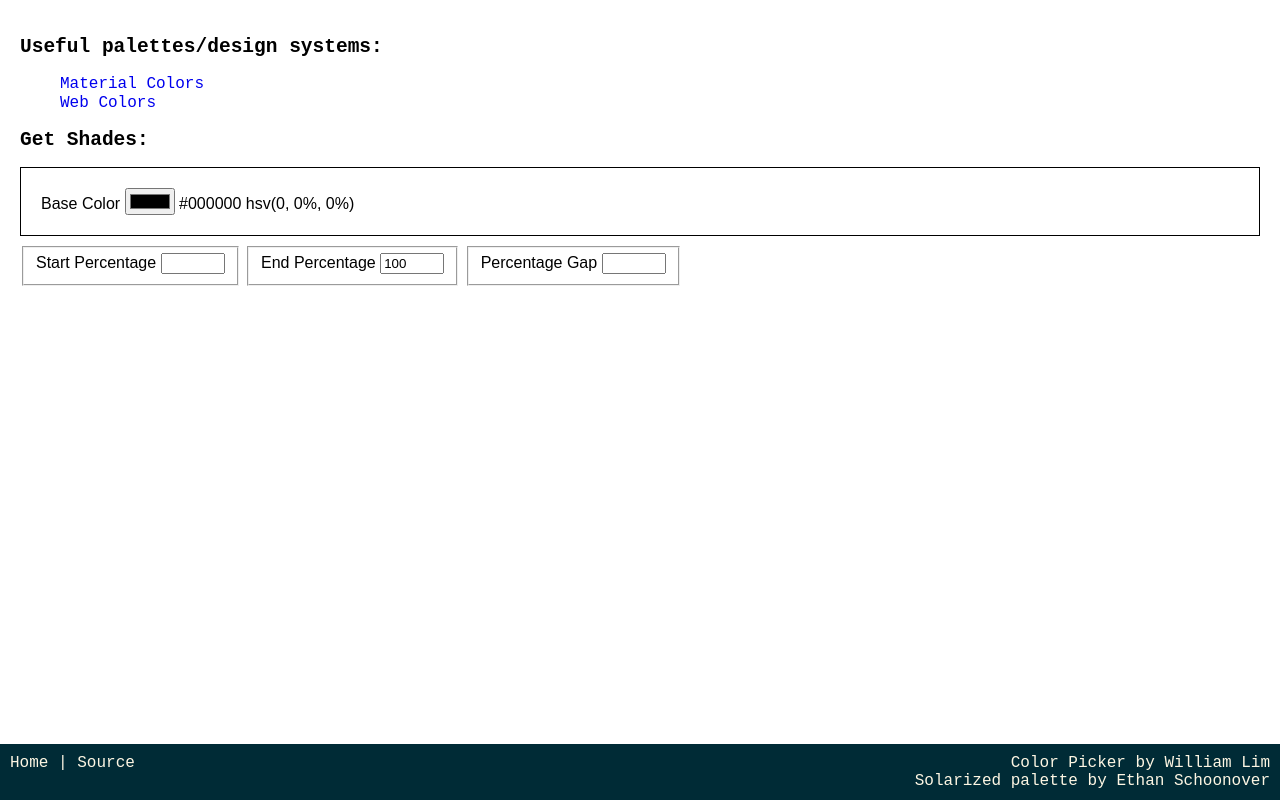
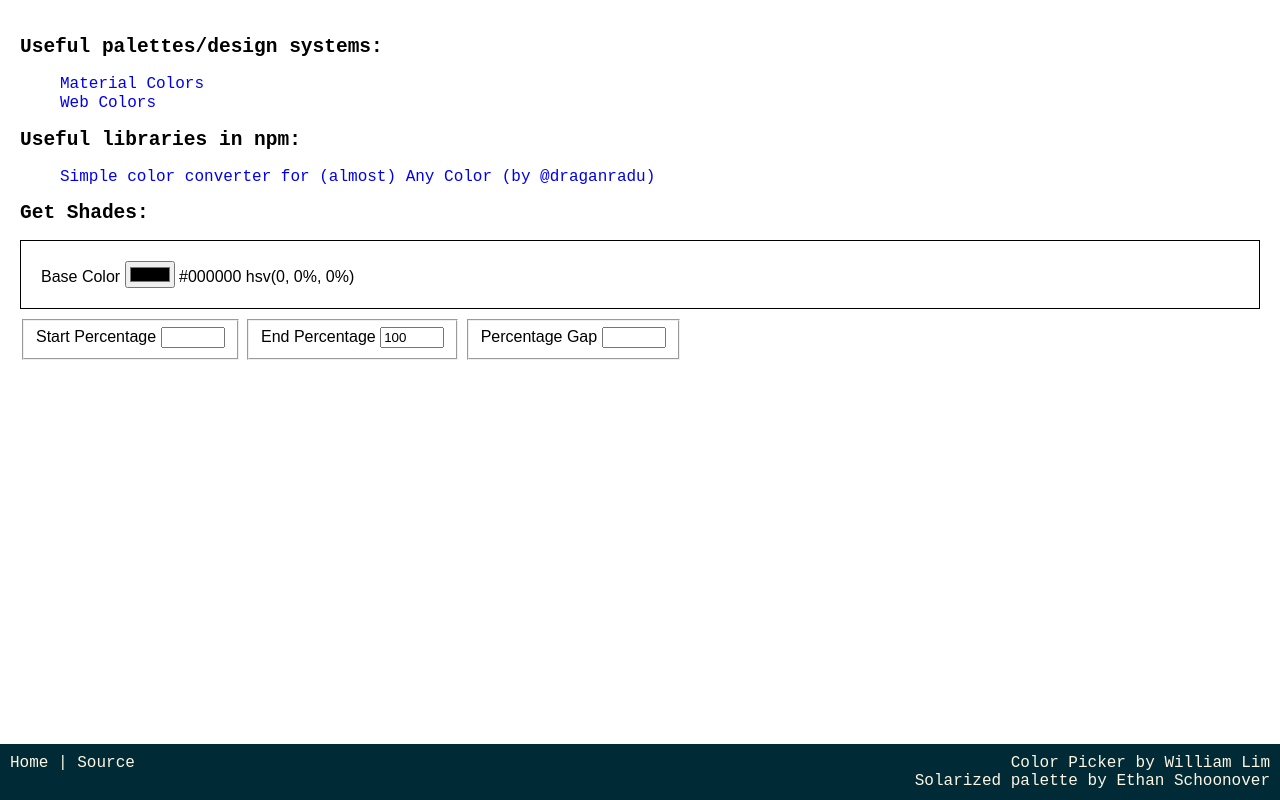
Before and after one commit to wlwl2/color, a website: page more.html in a window 1280 px wide. Drawn offline with Linux system fonts and the light colour scheme.

Commit message:
updated docs

```diff
--- a/more.html
+++ b/more.html
@@ -37,6 +37,15 @@
             <li>
               <a href="https://en.wikipedia.org/wiki/Web_colors">
                 Web Colors
+              </a>
+            </li>
+          </ul>
+
+          <h2>Useful libraries in npm:</h2>
+          <ul>
+            <li>
+              <a href="https://github.com/draganradu/simple-color-convertor-pantone-ral">
+                Simple color converter for (almost) Any Color (by @draganradu)
               </a>
             </li>
           </ul>
```
Also changed, not shown: README.md.
